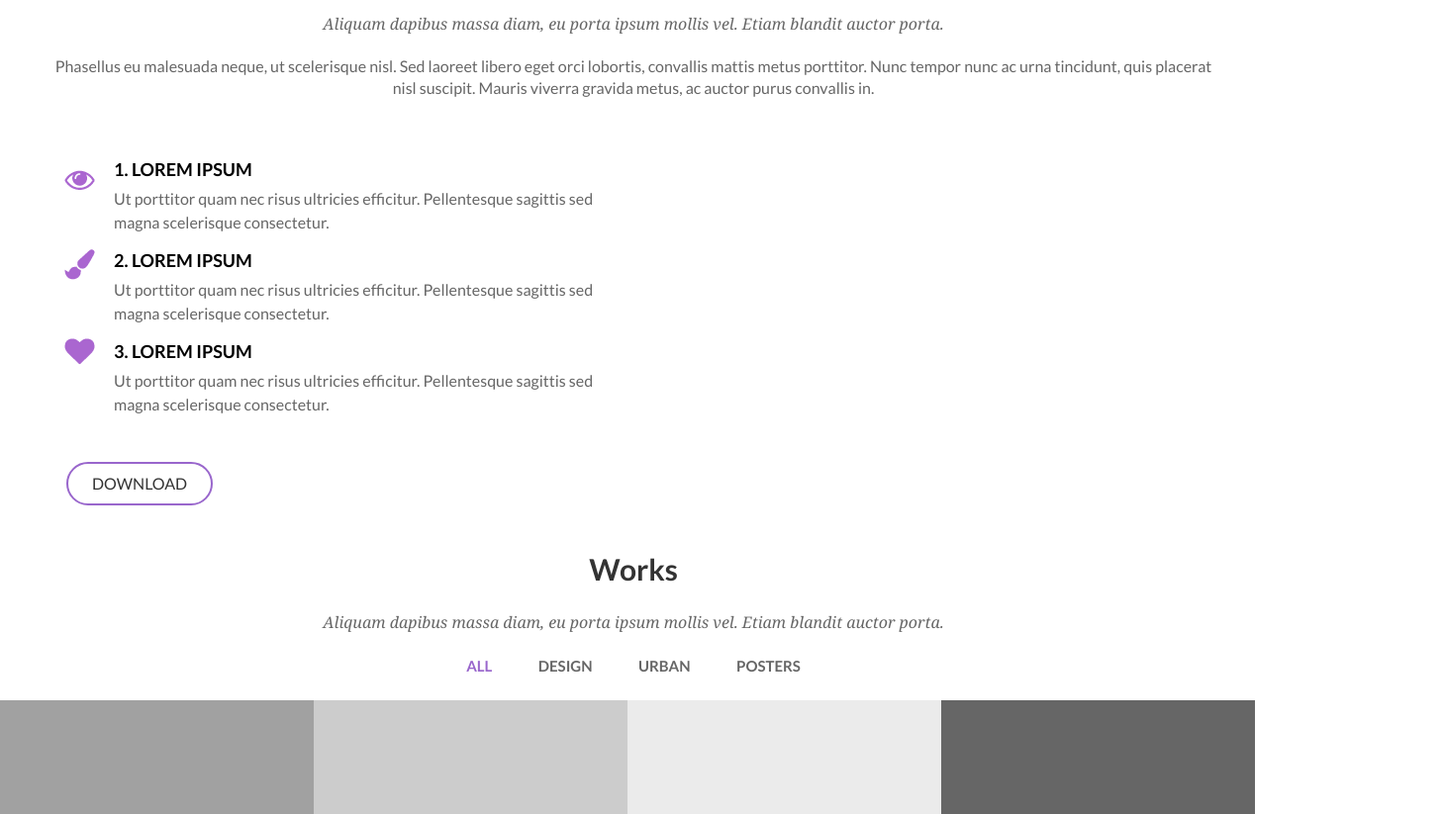
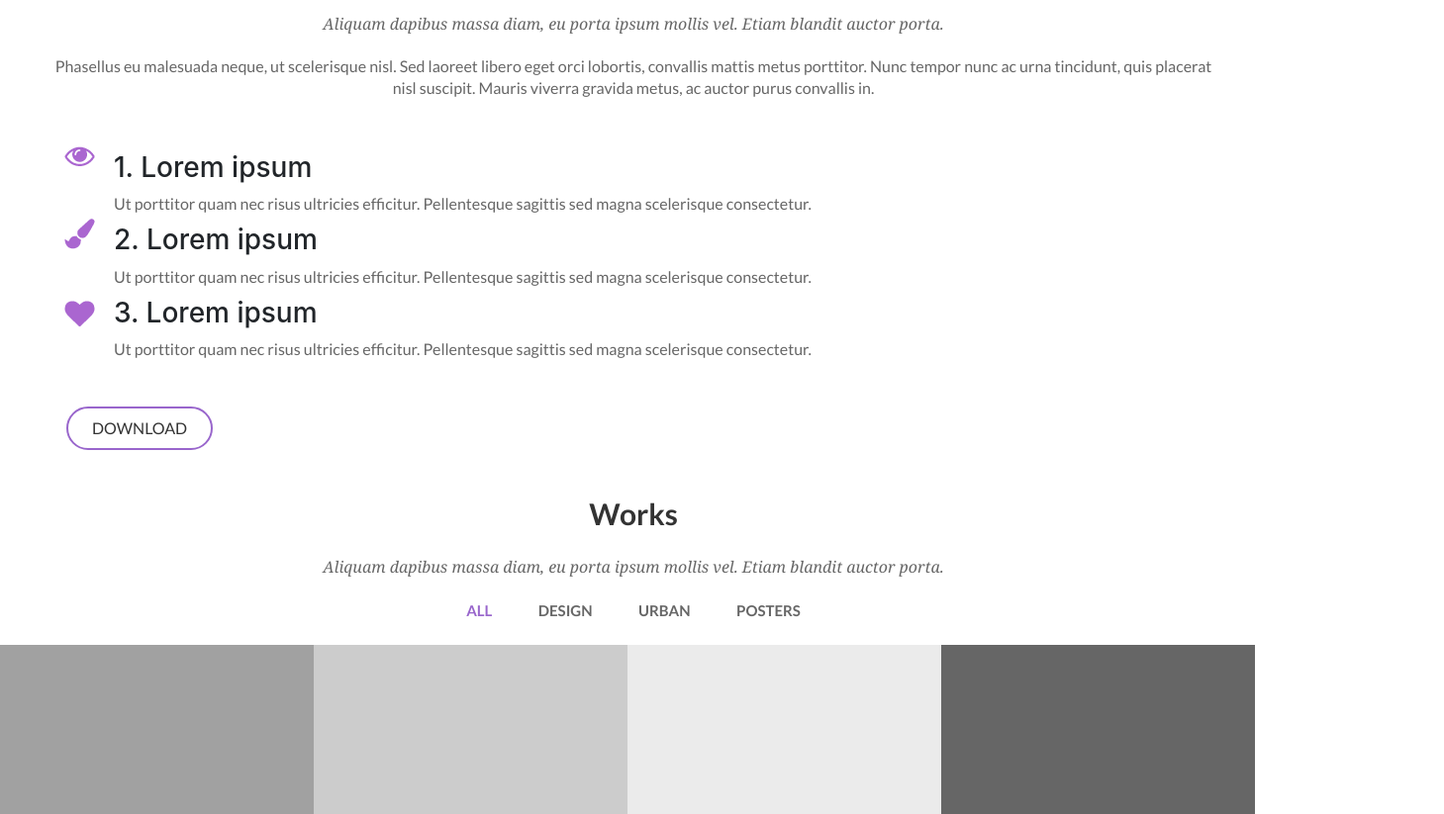
Before and after one commit to Galina1111/Amethyst, a plain HTML site: page index.html in a window 1280 px wide. Shown: the part 997-1820 px from the top of the page at 99% size, 1459 px wide, since content can reach past the window. Drawn offline with nearby package versions, Linux system fonts and the light colour scheme.

Commit message:
- Update css

```diff
--- a/css/blockFooter.css
+++ b/css/blockFooter.css
@@ -62,8 +62,8 @@ footer .anchor{
     width: 35px;
     border-radius: 6px;
     position: absolute;
-    left: 584px;
-    bottom: 30px;
+    right: 40px;
+    bottom: 40px;
 }
 footer .fa-angle-double-up{
     font-size: 17px;
@@ -103,7 +103,7 @@ footer .fa-twitter{
     font-size: 18px;
     padding: 0 0px 0 1px;
 }
-footer .fa-linkedin-in:hover,
+footer .fa-linkedin-in:hovanchorer,
 footer .fa-twitter:hover,
 footer .fa-facebook-square:hover,
 footer .fa-google-plus:hover{
--- a/index.html
+++ b/index.html
@@ -250,19 +250,18 @@
                 ac auctor purus convallis in.</p>
             <ul>
                 <li>
-                    <p><span> 1. Lorem ipsum</span><br>
-                        Ut porttitor quam nec risus ultricies efficitur.
-                        Pellentesque sagittis sed <br> magna scelerisque consectetur.</p>
+                    <h3>1. Lorem ipsum</h3>
+                    <p>
+                        Ut porttitor quam nec risus ultricies efficitur. Pellentesque sagittis sed magna scelerisque consectetur.</p>
                 </li>
                 <li>
-                    <p><span>2. Lorem ipsum</span><br>
-                        Ut porttitor quam nec risus ultricies efficitur.
-                        Pellentesque sagittis sed<br> magna scelerisque consectetur.</p>
+                    <h3>2. Lorem ipsum</h3>
+                    <p>
+                        Ut porttitor quam nec risus ultricies efficitur. Pellentesque sagittis sed magna scelerisque consectetur.</p>
                 </li>
-                <li>
-                    <p><span>3. Lorem ipsum</span><br>
-                        Ut porttitor quam nec risus ultricies efficitur.
-                        Pellentesque sagittis sed<br> magna scelerisque consectetur.</p>
+                <li><h3>3. Lorem ipsum</h3>
+                    <p>
+                        Ut porttitor quam nec risus ultricies efficitur. Pellentesque sagittis sed magna scelerisque consectetur.</p>
                 </li>
             </ul>
             <button>DOWNLOAD</button>
@@ -1552,7 +1551,7 @@
     </section>
     <footer class="page-footer ">
         <!-- Footer Links -->
-        <div class="container text-center text-md-left mt-5">
+        <div class="container">
             <div class="row mt-3">
                 <div class="col-md-3 col-lg-4 col-xl-4 mx-auto mb-4">
                     <h6 class="text-uppercase font-weight-bold">About us</h6>
@@ -1575,7 +1574,6 @@
                     </p>
                 </div>
                 <div class="col-md-4 col-lg-3 col-xl-4 mx-auto mb-md-0 mb-4">
-
                     <h6 class="text-uppercase font-weight-bold">Subscribe</h6>
                     <p class="textFooter">Sed vel mi augue. Morbi dui arcu,  vestibulum eget tortor ut, venenatis<p>
                     <input type="text" placeholder="Email" class="Email">
@@ -1583,9 +1581,9 @@
                     <p class="anchor"><a href="#top"><i class="fas fa-angle-double-up"></i></a></p>
                 </div>
             </div>
-        </div>
+        <!--</div>-->
         <hr>
-        <div class="container">
+        <!--<div class="container">-->
            <div class="buttomBlock">
                <p class="copyright">Copyright Amethyst</p>
                <div class="iconsFooter">
```
